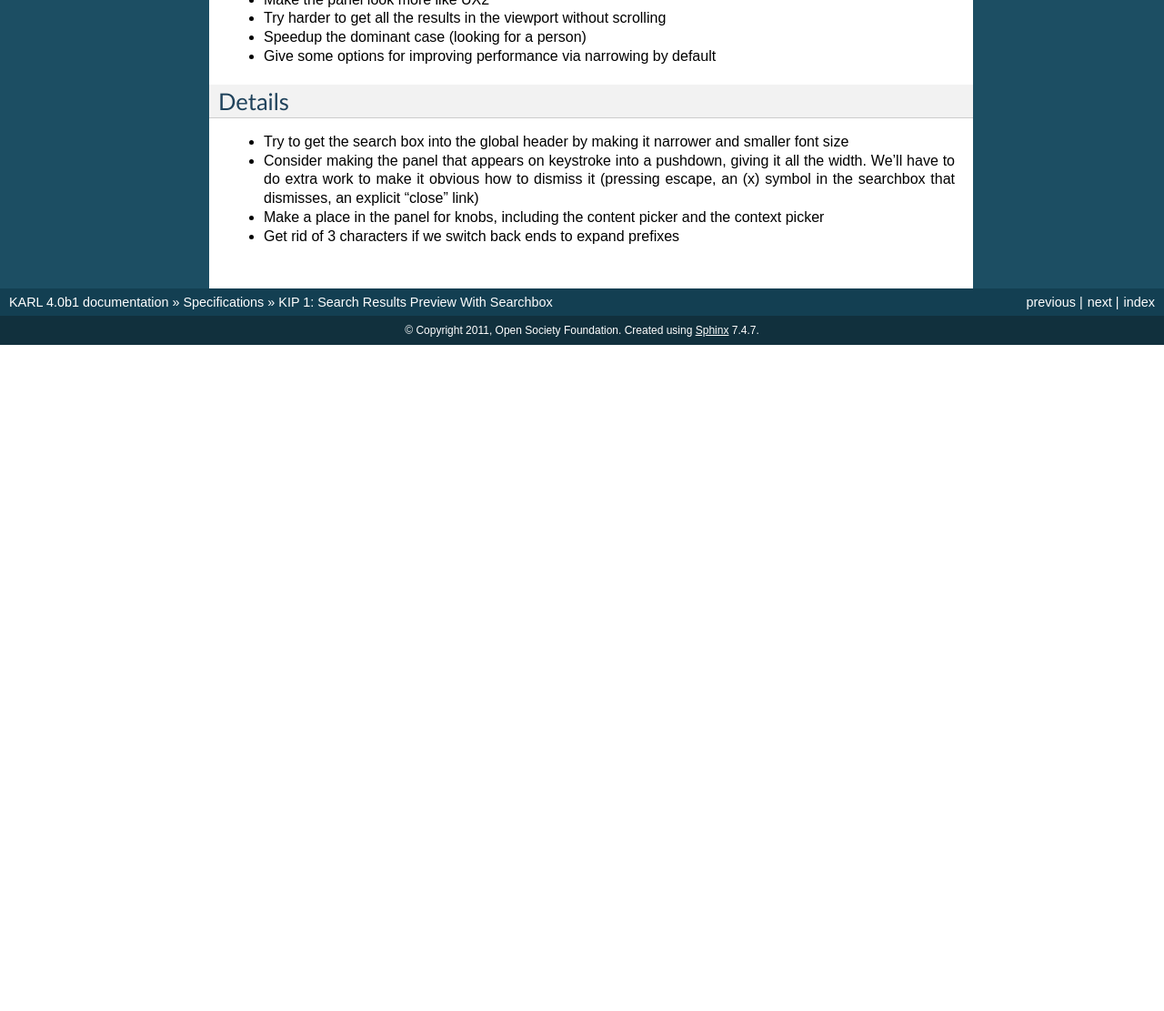
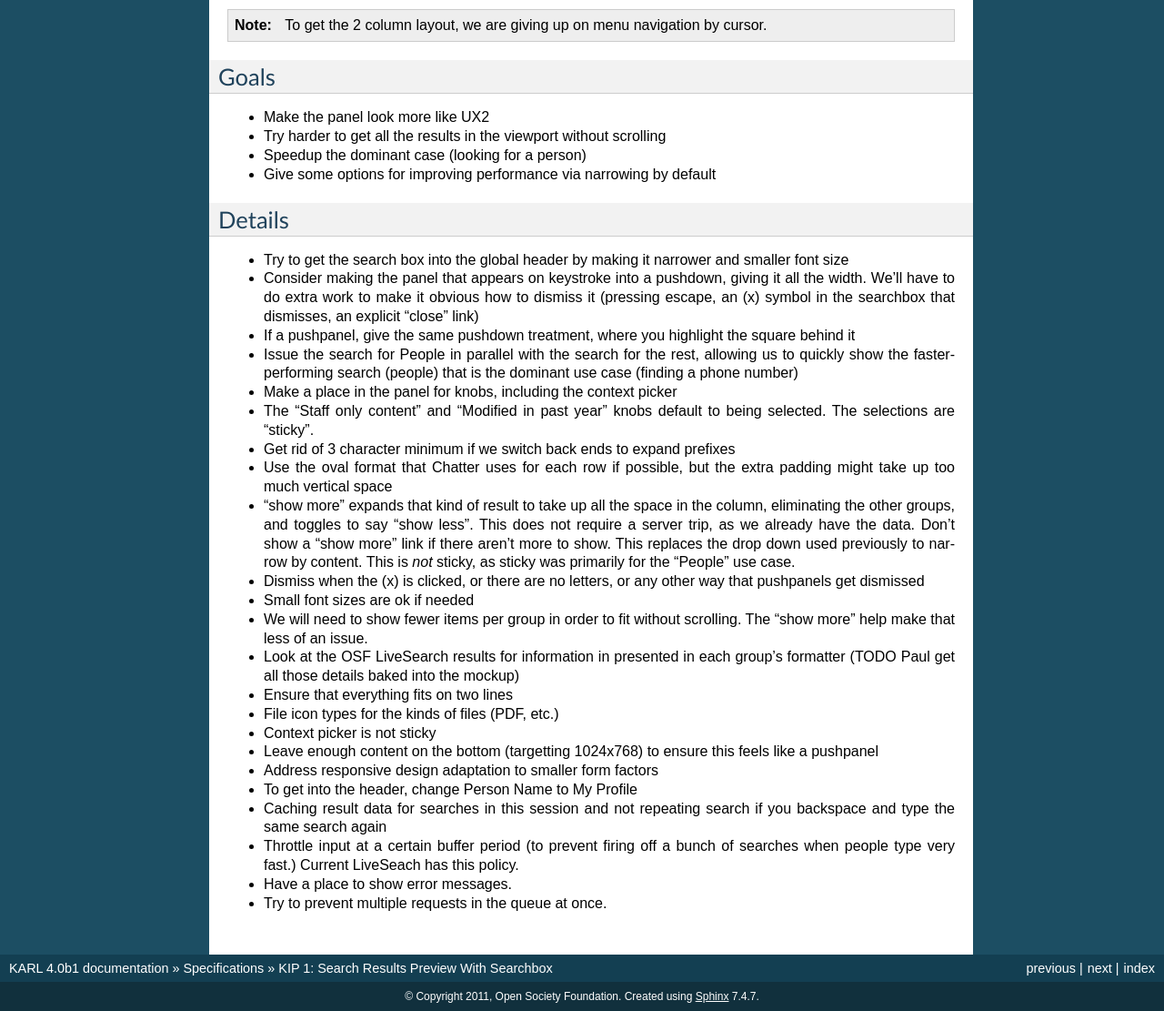
Before and after one commit to karlproject/karldocs, a Sphinx documentation site: the page built from docs/specs/kip-0001.rst, in a window 1280 px wide and 1400 px high, scrolled down 832 px, cut to the strip 289-1400 px from the top of the window. Shown: the whole strip at 91% size. Built offline with Sphinx 7.4.7, drawn with Linux system fonts in a browser that asks for light colours; before the commit the page ends 1500 px from its top, so only the background shows below that.

Commit message:
More writeup on searchbox

```diff
--- a/docs/specs/kip-0001.rst
+++ b/docs/specs/kip-0001.rst
@@ -10,9 +10,14 @@ Mockup
 
 .. raw:: html
 
-  <img height="833" width="660"
+  <img height="916" width="1004"
    src="https://agendaless.mybalsamiq.com/projects/karl/Searchbox.png"
    />
+
+.. note::
+
+  To get the 2 column layout, we are giving up on menu navigation by
+  cursor.
 
 Goals
 =====
@@ -36,7 +41,64 @@ Details
   obvious how to dismiss it (pressing escape, an (x) symbol in the
   searchbox that dismisses, an explicit "close" link)
 
-- Make a place in the panel for knobs, including the content picker and
-  the context picker
+- If a pushpanel, give the same pushdown treatment, where you highlight
+  the square behind it
 
-- Get rid of 3 characters if we switch back ends to expand prefixes
+- Issue the search for People in parallel with the search for the rest,
+  allowing us to quickly show the faster-performing search (people) that
+  is the dominant use case (finding a phone number)
+
+- Make a place in the panel for knobs, including the context picker
+
+- The "Staff only content" and "Modified in past year" knobs default to
+  being selected. The selections are "sticky".
+
+- Get rid of 3 character minimum if we switch back ends to expand
+  prefixes
+
+- Use the oval format that Chatter uses for each row if possible,
+  but the extra padding might take up too much vertical space
+
+- "show more" expands that kind of result to take up all the space in
+  the column, eliminating the other groups, and toggles to say "show
+  less". This does not require a server trip, as we already have the
+  data. Don't show a "show more" link if there aren't more to show.
+  This replaces the drop down used previously to narrow by content.
+  This is *not* sticky, as sticky was primarily for the "People" use
+  case.
+
+- Dismiss when the (x) is clicked, or there are no letters, or any other
+  way that pushpanels get dismissed
+
+- Small font sizes are ok if needed
+
+- We will need to show fewer items per group in order to fit without
+  scrolling. The "show more" help make that less of an issue.
+
+- Look at the OSF LiveSearch results for information in presented in
+  each group's formatter (TODO Paul get all those details baked into
+  the mockup)
+
+- Ensure that everything fits on two lines
+
+- File icon types for the kinds of files (PDF, etc.)
+
+- Context picker is not sticky
+
+- Leave enough content on the bottom (targetting 1024x768) to ensure
+  this feels like a pushpanel
+
+- Address responsive design adaptation to smaller form factors
+
+- To get into the header, change Person Name to My Profile
+
+- Caching result data for searches in this session and not repeating
+  search if you backspace and type the same search again
+
+- Throttle input at a certain buffer period (to prevent firing off a
+  bunch of searches when people type very fast.) Current LiveSeach has
+  this policy.
+
+- Have a place to show error messages.
+
+- Try to prevent multiple requests in the queue at once.
```
